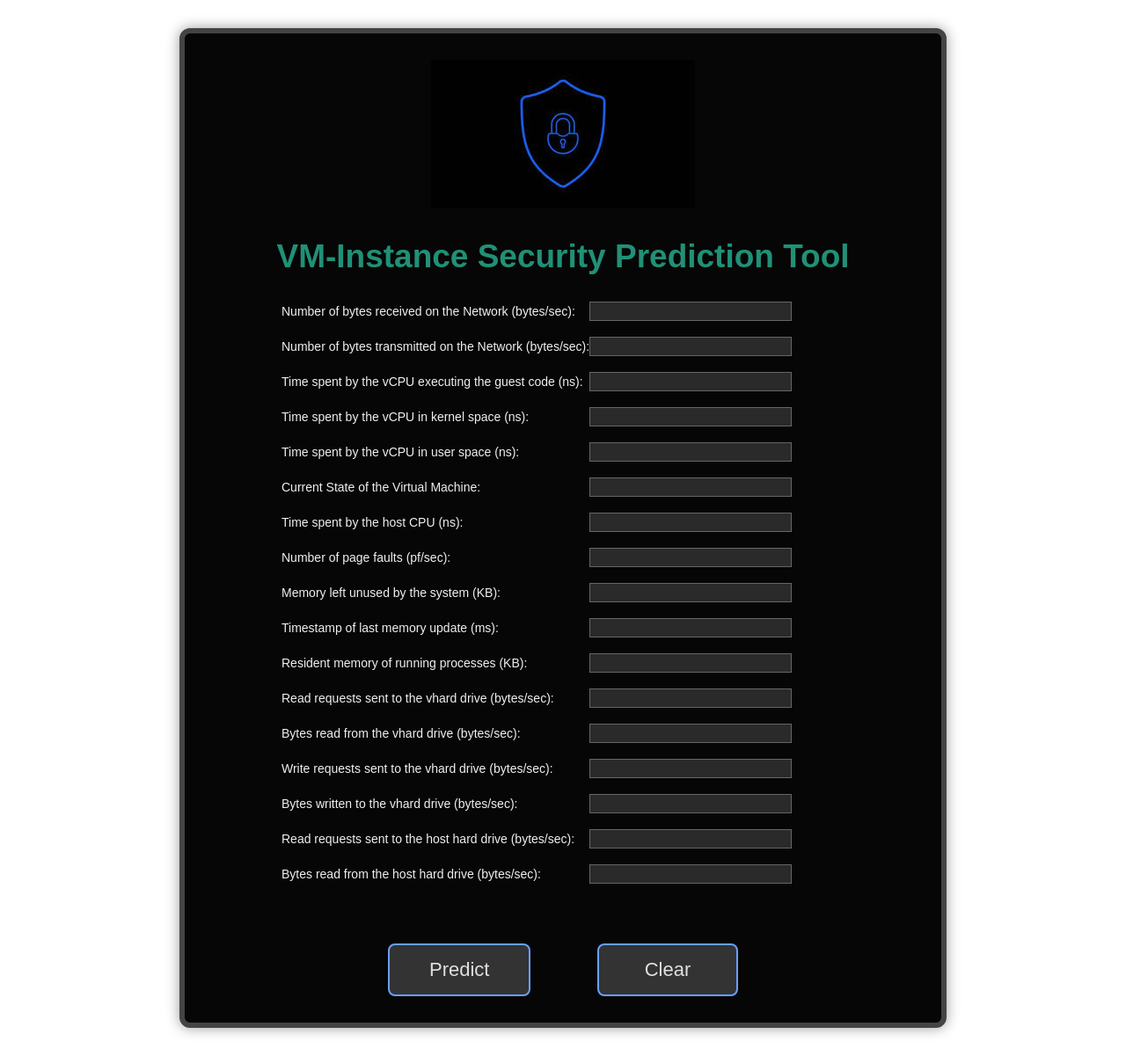
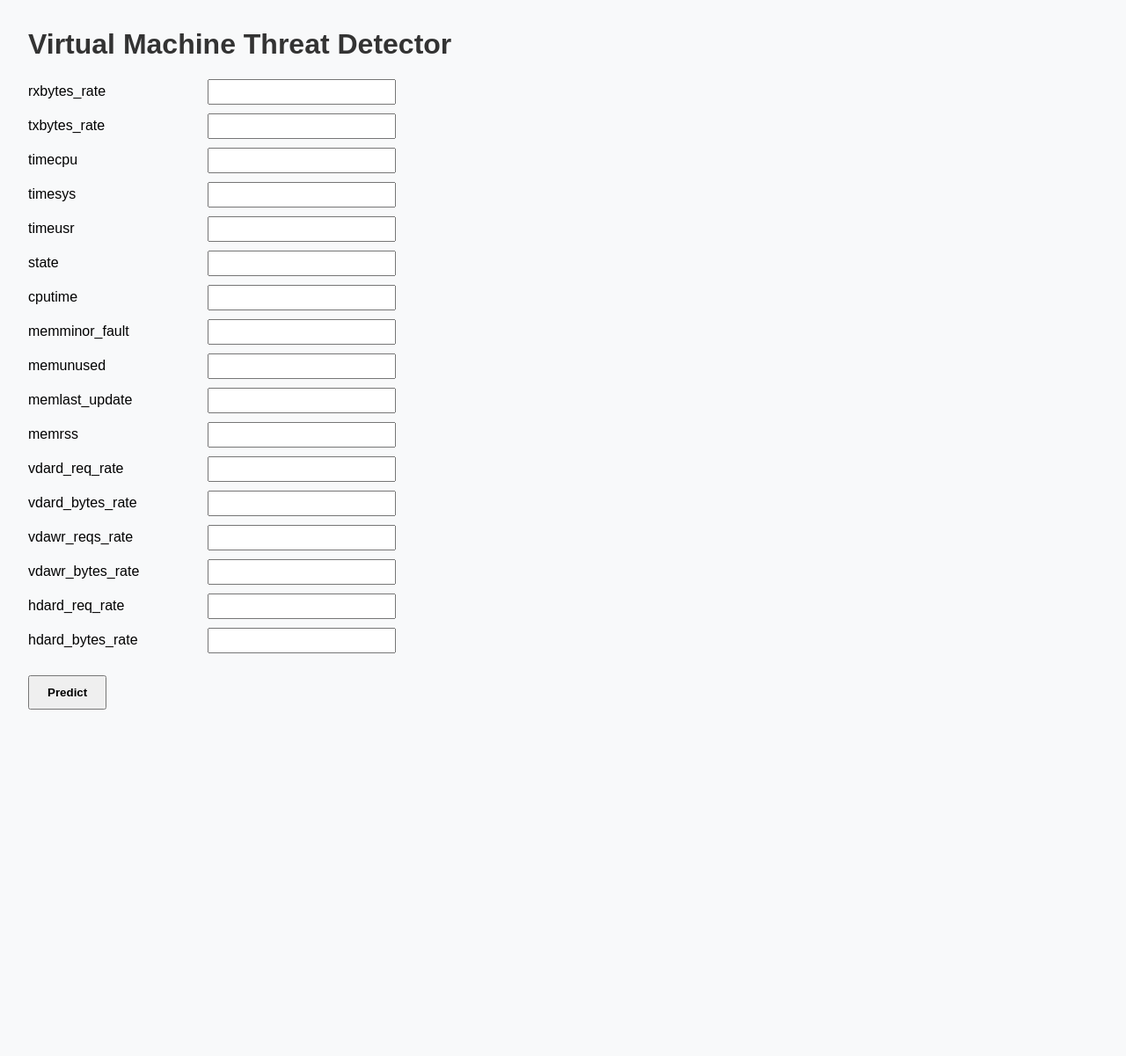
Before and after one commit to frankssenoga/Deployment, a Flask app: page / in a window 1280 px wide. Shown: the whole page at 88% size. After the commit the page ends 807 px from the top, so only its background shows below. Run offline with Flask 3, Linux system fonts and the light colour scheme; parts of the project's set-up code (start-up, migrations or seed data) failed here and were passed over.

Commit message:
Update index.html

```diff
--- a/templates/index.html
+++ b/templates/index.html
@@ -1,188 +1,94 @@
 <!DOCTYPE html>
-<html>
+<html lang="en">
 <head>
-  <title>Virtual Machine Instance Attack Predictor</title>
-
+    <meta charset="UTF-8">
+    <title>VM Threat Prediction</title>
     <style>
-
-  body  {
+        body {
             font-family: Arial, sans-serif;
-    margin: 0;
-    padding: 2rem;
-    display: flex;
-    justify-content: center;   /* center horizontally */
+            margin: 2rem;
+            background-color: #f8f9fa;
         }
 
-      form {
-      margin-left: 80px;    /* Add equal margin on left */
-      margin-right: 80px;   /* Add equal margin on right */
+        h1 {
+            color: #333;
         }
 
-
-  /* ── dark card with thicker border ─────────────────────────── */
-  .form-container {
-    width: 800px;
-    background-color: #060606;       /* purely dark / dark background   */
-    color: #f0f0f0;                  /* light text for contrast      */
-    padding: 30px;
-    border: 6px solid #444;          /* thicker 4‑px border line     */
-    border-radius: 12px;
-    box-shadow: 0 0 15px rgba(0,0,0,0.4);
+        .form-group {
+            margin-bottom: 10px;
         }
 
-    h2 {
-    text-align: center;
-    font-size: 37px; /* ← here */
-      color: #219077;
+        label {
+            display: inline-block;
+            width: 200px;
         }
 
         input {
-  width: 222px;
-  padding: 2px 5px;
-  font-size: 14px;
-  margin-left: 26px;      /* ← new: 12‑px gap between label & box */
-}
-  label {
-    display:inline-block; width:320px; font-size:14px;
-    white-space:nowrap; color:#f0f0f0;
-  }
-  input {
-    width:220px; padding:2px 4px; font-size:14px;
-    background:#2a2a2a; color:#fff; border:1px solid #666;
+            padding: 5px;
+            width: 200px;
         }
 
-  .btn {
-    padding:15px 45px; font-size:22px;
-    border:2px solid #68a0ff;
-    border-radius:8px;
-    background:#333;
-    color:#e0e0e0;
-    cursor:pointer;
-    min-width:160px;
+        .button {
+            margin-top: 15px;
+            padding: 10px 20px;
+            font-weight: bold;
         }
-  .btn:hover  { background:#3b3b3b; }
-  .btn:active { background:#444; }
 
-  .btn-row {
-    display:flex; justify-content:center;
-    gap:2cm; margin-top:50px; width:100%;
+        .result {
+            margin-top: 20px;
+            font-size: 1.2rem;
+            color: #0056b3;
         }
-   .explanation {
-    background-color: #222;
-    color: #eee;
-    padding: 15px;
-    border-radius: 8px;
+
+        .feature-box {
+            background: #fff;
+            border: 1px solid #ccc;
+            padding: 10px;
+            margin-top: 10px;
+            border-radius: 5px;
+            max-width: 500px;
+        }
+
+        .feature-box ul {
+            list-style: none;
+            padding: 0;
+        }
+
+        .feature-box li {
+            padding: 4px 0;
+            font-family: monospace;
         }
     </style>
-
+</head>
 <body>
 
-<div class="form-container">
-    <div style="text-align: center;">
-      <img src="{{ url_for('static', filename='images/logo.jpg') }}" alt="Logo" class="logo">
+    <h1>Virtual Machine Threat Detector</h1>
+
+    <form action="/predict" method="post">
+        {% for feature in values %}
+        <div class="form-group">
+            <label for="{{ feature }}">{{ feature }}</label>
+            <input type="text" name="{{ feature }}" value="{{ values[feature] }}">
         </div>
-    <h2>VM-Instance Security Prediction Tool</h2>
+        {% endfor %}
 
-    <form id="predict-form" method="POST" action="/predict">
-
-      <label for="rxbytes_rate">Number of bytes received on the Network (bytes/sec):</label>
-      <input type="text" name="rxbytes_rate" value="{{ values.rxbytes_rate }}" required><br><br>
-
-      <label for="txbytes_rate">Number of bytes transmitted on the Network (bytes/sec):</label>
-      <input type="text" name="txbytes_rate" value="{{ values.txbytes_rate }}" required><br><br>
-
-      <label for="timecpu">Time spent by the vCPU executing the guest code (ns):</label>
-      <input type="text" name="timecpu" value="{{ values.timecpu }}" required><br><br>
-
-      <label for="timesys">Time spent by the vCPU in kernel space (ns):</label>
-      <input type="text" name="timesys" value="{{ values.timesys }}" required><br><br>
-
-      <label for="timeusr">Time spent by the vCPU in user space (ns):</label>
-      <input type="text" name="timeusr" value="{{ values.timeusr }}" required><br><br>
-
-      <label for="state">Current State of the Virtual Machine:</label>
-      <input type="text" name="state" value="{{ values.state }}" required><br><br>
-
-      <label for="cputime">Time spent by the host CPU (ns):</label>
-      <input type="text" name="cputime" value="{{ values.cputime }}" required><br><br>
-
-      <label for="memminor_fault">Number of page faults (pf/sec):</label>
-      <input type="text" name="memminor_fault" value="{{ values.memminor_fault }}" required><br><br>
-
-      <label for="memunused">Memory left unused by the system (KB):</label>
-      <input type="text" name="memunused" value="{{ values.memunused }}" required><br><br>
-
-      <label for="memlast_update">Timestamp of last memory update (ms):</label>
-      <input type="text" name="memlast_update" value="{{ values.memlast_update }}" required><br><br>
-
-      <label for="memrss">Resident memory of running processes (KB):</label>
-      <input type="text" name="memrss" value="{{ values.memrss }}" required><br><br>
-
-      <label for="vdard_req_rate">Read requests sent to the vhard drive (bytes/sec):</label>
-      <input type="text" name="vdard_req_rate" value="{{ values.vdard_req_rate }}" required><br><br>
-
-      <label for="vdard_bytes_rate">Bytes read from the vhard drive (bytes/sec):</label>
-      <input type="text" name="vdard_bytes_rate" value="{{ values.vdard_bytes_rate }}" required><br><br>
-
-      <label for="vdawr_reqs_rate">Write requests sent to the vhard drive (bytes/sec):</label>
-      <input type="text" name="vdawr_reqs_rate" value="{{ values.vdawr_reqs_rate }}" required><br><br>
-
-      <label for="vdawr_bytes_rate">Bytes written to the vhard drive (bytes/sec):</label>
-      <input type="text" name="vdawr_bytes_rate" value="{{ values.vdawr_bytes_rate }}" required><br><br>
-
-      <label for="hdard_req_rate">Read requests sent to the host hard drive (bytes/sec):</label>
-      <input type="text" name="hdard_req_rate" value="{{ values.hdard_req_rate }}" required><br><br>
-
-      <label for="hdard_bytes_rate">Bytes read from the host hard drive (bytes/sec):</label>
-      <input type="text" name="hdard_bytes_rate" value="{{ values.hdard_bytes_rate }}" required><br><br>
-
-      <div class="btn-row">
-        <button class="btn" type="submit">Predict</button>
-        <button class="btn" type="button" onclick="clearForm()">Clear</button>
-      </div>
+        <button class="button" type="submit">Predict</button>
     </form>
 
     {% if prediction %}
-     <h3 style="text-align:center; color: rebeccapurple;">Prediction: {{ prediction }}</h3>
+    <div class="result"><strong>Prediction:</strong> {{ prediction }}</div>
     {% endif %}
+
     {% if top_features %}
-  <div style="margin-top: 20px;">
-    <h3>🔍 Top Contributing Features</h3>
+    <div class="feature-box">
+        <h3>Top Contributing Features</h3>
         <ul>
             {% for feature, value in top_features %}
-        <li><strong>{{ feature }}:</strong> {{ "%.4f"|format(value) }}</li>
+            <li>{{ feature }}: {{ '%.4f'|format(value) }}</li>
             {% endfor %}
         </ul>
     </div>
     {% endif %}
-  </div>
-
-<script>
-  // --- format with "000" (thousands) separators on the fly ------------
-  function addCommas(e) {
-    const el = e.target;
-    // Skip if field is empty
-    if (!el.value) return;
-
-    // Preserve minus sign & decimals if any, but remove old commas
-    const clean = el.value.replace(/,/g, '');
-    if (isNaN(clean)) return;  // ignore if not numeric
-
-    // Re‑format with commas
-    const parts = clean.split('.');
-    parts[0] = parseInt(parts[0], 10).toLocaleString('en-US');
-    el.value = parts.join('.');
-  }
-
-  // Attach to every input
-  document.querySelectorAll('#predict-form input')
-          .forEach(inp => inp.addEventListener('input', addCommas));
-
-  // Clear helper
-  function clearForm () {
-    document.querySelectorAll('#predict-form input').forEach(i => i.value = '');
-  }
-</script>
 
 </body>
 </html>
```
Lines whose indentation alone changed are shown as unchanged.
